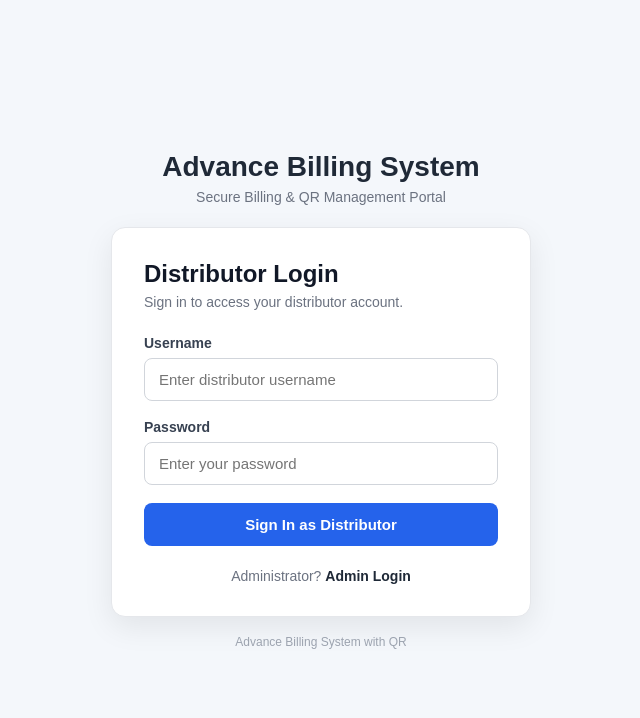
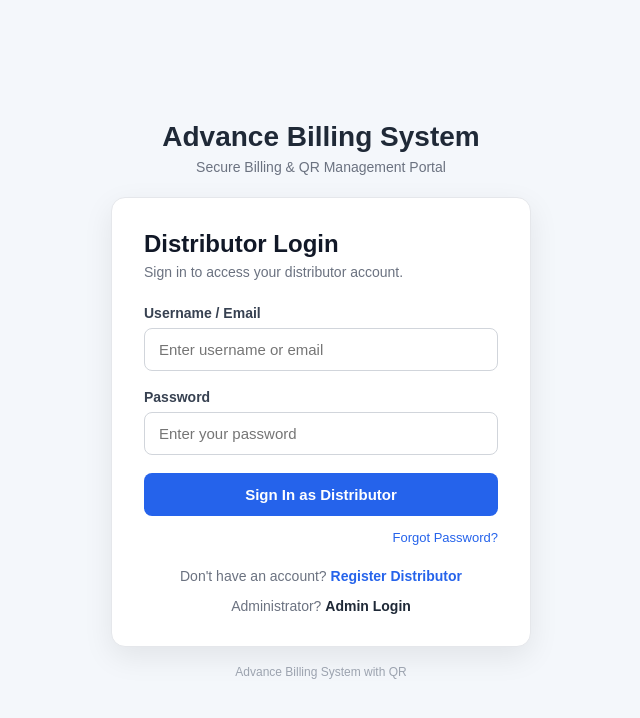
Before and after one commit to Bhaumik210/advance-billing-login, a Django app: page /login/distributor/ in a window 1280 px wide. Shown: the top 718 px of the page, without its empty margins (319-959 px from the left). Run offline with Django 5.2, Linux system fonts and the light colour scheme.

Commit message:
Store distributor registration data and redirect to login

```diff
--- a/accounts/templates/accounts/distributor_login.html
+++ b/accounts/templates/accounts/distributor_login.html
@@ -110,18 +131,36 @@
             background: #1d4ed8;
         }
 
-        .error-message {
-            background: #fef2f2;
-            color: #b91c1c;
-            border: 1px solid #fecaca;
-            padding: 10px 12px;
-            border-radius: 8px;
+        .forgot-password {
+            text-align: right;
+            margin-top: 12px;
+        }
+
+        .forgot-password a {
+            color: #2563eb;
+            font-size: 13px;
+            text-decoration: none;
+        }
+
+        .forgot-password a:hover {
+            text-decoration: underline;
+        }
+
+        .register-section {
+            margin-top: 22px;
+            text-align: center;
             font-size: 14px;
-            margin-bottom: 18px;
+            color: #6b7280;
+        }
+
+        .register-section a {
+            color: #2563eb;
+            font-weight: 600;
+            text-decoration: none;
         }
 
         .switch-section {
-            margin-top: 22px;
+            margin-top: 14px;
             text-align: center;
             font-size: 14px;
             color: #6b7280;
@@ -179,22 +227,29 @@
         {% endif %}
 
         <form method="POST">
+
             {% csrf_token %}
 
             <div class="form-group">
-                <label for="username">Username</label>
+                <label for="username">
+                    Username / Email
+                </label>
+
                 <input
                     type="text"
                     id="username"
                     name="username"
-                    placeholder="Enter distributor username"
+                    placeholder="Enter username or email"
                     autocomplete="username"
                     required
                 >
             </div>
 
             <div class="form-group">
-                <label for="password">Password</label>
+                <label for="password">
+                    Password
+                </label>
+
                 <input
                     type="password"
                     id="password"
@@ -205,13 +260,32 @@
                 >
             </div>
 
-            <button type="submit" class="login-btn">
+            <button
+                type="submit"
+                class="login-btn"
+            >
                 Sign In as Distributor
             </button>
+
         </form>
+
+        <div class="forgot-password">
+            <a href="{% url 'forgot_password' %}">
+                Forgot Password?
+            </a>
+        </div>
+
+        <div class="register-section">
+            Don't have an account?
+
+            <a href="{% url 'distributor_register' %}">
+                Register Distributor
+            </a>
+        </div>
 
         <div class="switch-section">
             Administrator?
+
             <a href="{% url 'admin_login' %}">
                 Admin Login
             </a>
--- a/accounts/views.py
+++ b/accounts/views.py
@@ -4,11 +4,14 @@ from datetime import timedelta
 from django.shortcuts import render, redirect
 from django.contrib.auth import authenticate, login
 from django.contrib.auth.decorators import login_required
+from django.contrib.auth.models import User
+from django.contrib import messages
 from django.views.decorators.csrf import ensure_csrf_cookie
 from django.views.decorators.cache import never_cache
 from django.utils import timezone
+from django.db import transaction
 
-from .models import OTPVerification
+from .models import OTPVerification, DistributorProfile
 
 
 @never_cache
@@ -34,7 +37,10 @@ def admin_login(request):
             {"error": "Invalid username or password"}
         )
 
-    return render(request, "accounts/admin_login.html")
+    return render(
+        request,
+        "accounts/admin_login.html"
+    )
 
 
 @never_cache
@@ -67,9 +73,87 @@ def distributor_login(request):
 
 
 def distributor_register(request):
+    error = None
+
+    if request.method == "POST":
+        full_name = request.POST.get(
+            "name",
+            ""
+        ).strip()
+
+        email = request.POST.get(
+            "email",
+            ""
+        ).strip().lower()
+
+        phone = request.POST.get(
+            "phone",
+            ""
+        ).strip()
+
+        password = request.POST.get(
+            "password",
+            ""
+        )
+
+        if not full_name or not email or not phone or not password:
+            error = "All fields are required."
+
+        elif not phone.isdigit() or len(phone) != 10:
+            error = "Enter a valid 10-digit phone number."
+
+        elif User.objects.filter(
+            username=email
+        ).exists():
+            error = "This email is already registered."
+
+        elif User.objects.filter(
+            email=email
+        ).exists():
+            error = "This email is already registered."
+
+        else:
+            name_parts = full_name.split(
+                " ",
+                1
+            )
+
+            first_name = name_parts[0]
+
+            if len(name_parts) > 1:
+                last_name = name_parts[1]
+            else:
+                last_name = ""
+
+            with transaction.atomic():
+                user = User.objects.create_user(
+                    username=email,
+                    email=email,
+                    password=password,
+                    first_name=first_name,
+                    last_name=last_name
+                )
+
+                DistributorProfile.objects.create(
+                    user=user,
+                    phone=phone
+                )
+
+            messages.success(
+                request,
+                "Registration successful. Please login to continue."
+            )
+
+            return redirect(
+                "distributor_login"
+            )
+
     return render(
         request,
-        "accounts/distributor_register.html"
+        "accounts/distributor_register.html",
+        {
+            "error": error
+        }
     )
 
 
@@ -77,10 +161,16 @@ def generate_otp(request):
     message = None
 
     if request.method == "POST":
-        email = request.POST.get("email", "").strip()
+        email = request.POST.get(
+            "email",
+            ""
+        ).strip()
 
         if email:
-            expiry_time = timezone.now() - timedelta(minutes=5)
+            expiry_time = (
+                timezone.now()
+                - timedelta(minutes=5)
+            )
 
             OTPVerification.objects.filter(
                 created_at__lt=expiry_time
@@ -91,7 +181,10 @@ def generate_otp(request):
             ).delete()
 
             otp_code = str(
-                random.randint(100000, 999999)
+                random.randint(
+                    100000,
+                    999999
+                )
             )
 
             OTPVerification.objects.create(
@@ -99,18 +192,24 @@ def generate_otp(request):
                 otp_code=otp_code
             )
 
-            request.session["otp_email"] = email
+            request.session[
+                "otp_email"
+            ] = email
 
             print(
                 f"OTP for {email}: {otp_code}"
             )
 
-            message = "OTP generated successfully."
+            message = (
+                "OTP generated successfully."
+            )
 
     return render(
         request,
         "accounts/otp_generate.html",
-        {"message": message}
+        {
+            "message": message
+        }
     )
 
 
@@ -129,7 +228,9 @@ def verify_otp(request):
         )
 
         if not email:
-            error = "Please generate an OTP first."
+            error = (
+                "Please generate an OTP first."
+            )
 
         else:
             otp_record = (
@@ -161,7 +262,9 @@ def verify_otp(request):
                     None
                 )
 
-                message = "OTP verified successfully."
+                message = (
+                    "OTP verified successfully."
+                )
 
             else:
                 error = "Invalid OTP."
@@ -183,11 +286,27 @@ def forgot_password(request):
     )
 
 
-@login_required(login_url="distributor_login")
+@login_required(
+    login_url="distributor_login"
+)
 def distributor_profile(request):
+    phone = "Not added"
+
+    try:
+        phone = (
+            request.user
+            .distributor_profile
+            .phone
+        )
+    except DistributorProfile.DoesNotExist:
+        pass
+
     return render(
         request,
-        "accounts/distributor_profile.html"
+        "accounts/distributor_profile.html",
+        {
+            "phone": phone
+        }
     )
 
 
```
Also changed, not shown: other parts of accounts/templates/accounts/distributor_login.html (+32 -2 lines), accounts/models.py (+22 -1 lines), accounts/templates/accounts/distributor_register.html (+55 -34 lines), accounts/migrations/0002_distributorprofile.py (added).
